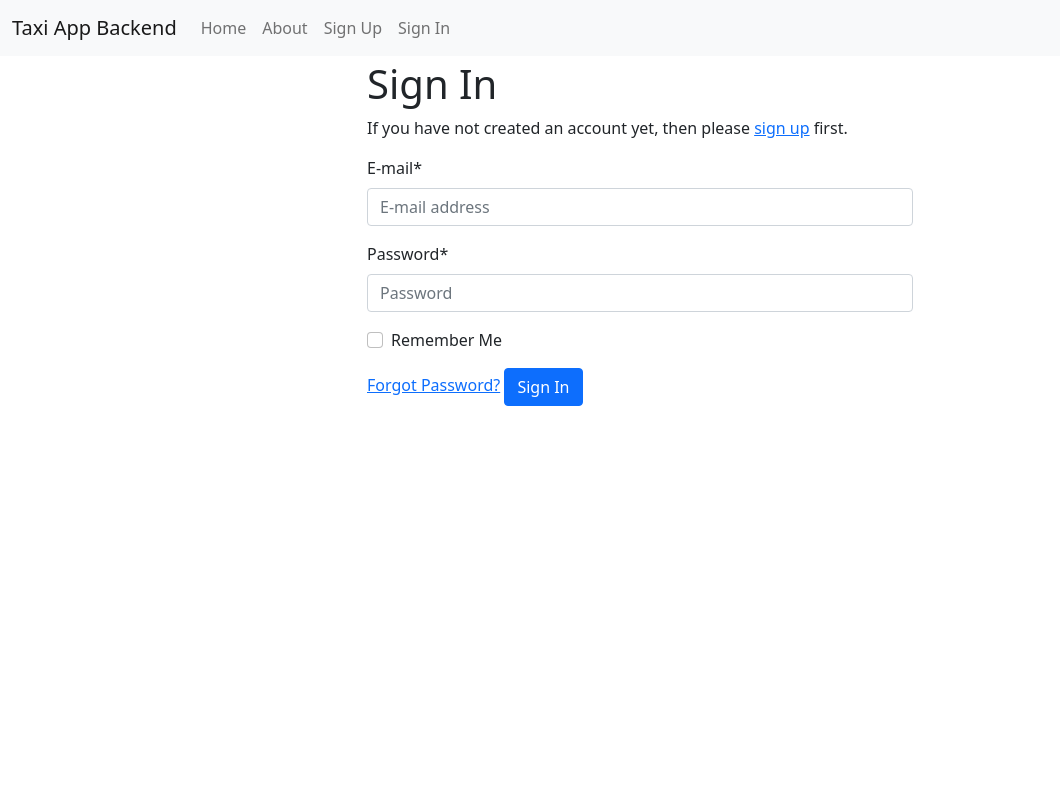
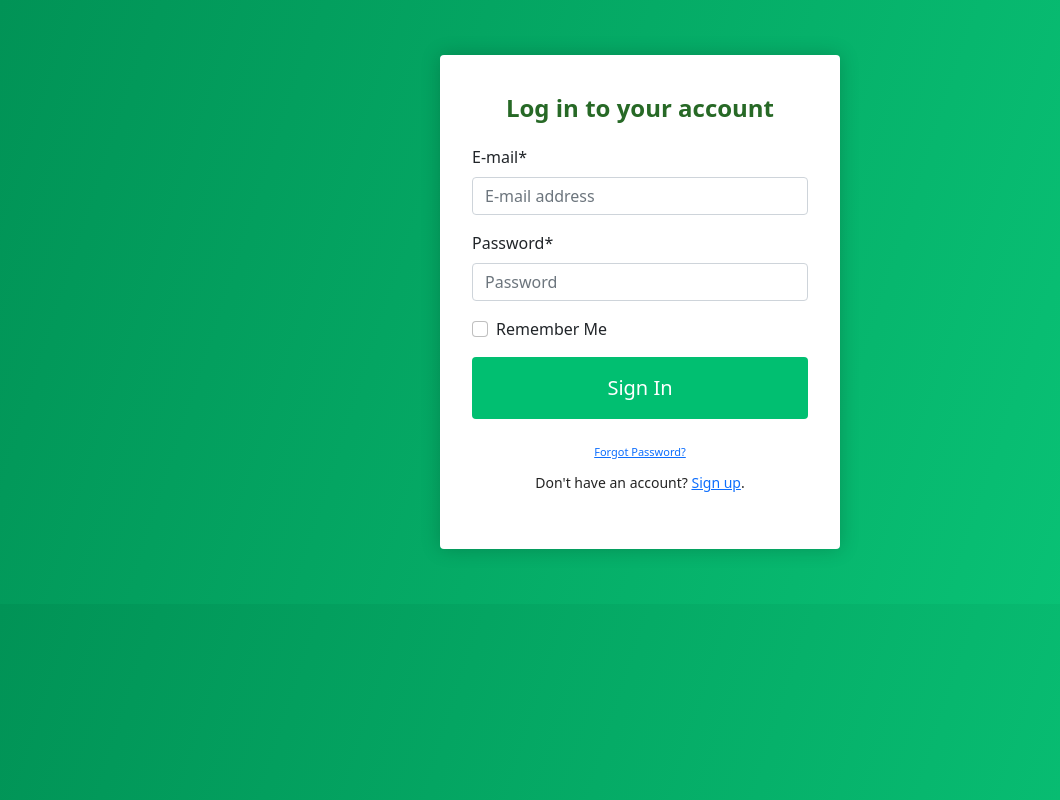
Before and after one commit to diogo-guimaraes-repo/backend_taxi_app, a Django app: page /accounts/login/ in a window 1280 px wide. Shown: the whole page, without its empty margins (0-1060 px from the left). Run offline with Django 3.2, Linux system fonts and the light colour scheme; parts of the project's set-up code (start-up, migrations or seed data) failed here and were passed over; some libraries are stand-ins or nearby versions.

Commit message:
change BE pages layout

```diff
--- a/backend_taxi_app/static/css/project.css
+++ b/backend_taxi_app/static/css/project.css
@@ -11,3 +11,71 @@
   background-color: #f2dede;
   border-color: #eed3d7;
 }
+
+body {
+  background: linear-gradient(
+    108deg,
+    rgba(1, 147, 86, 1) 0%,
+    rgba(10, 201, 122, 1) 100%
+  );
+}
+
+.form-wrapper {
+  -webkit-scrollbar: none;
+  -ms-overflow-style: none;  /* IE and Edge */
+  scrollbar-width: none;  /* Firefox */
+  align-self: center;
+  background: #fff;
+  max-width: 400px;
+  height: auto;
+  width: 100%;
+  z-index: 1;
+  overflow-y: scroll;
+  display: grid;
+  margin: 10% auto;
+  padding: 40px 32px;
+  border-radius: 4px;
+  box-shadow: 0px 0px 20px 0px rgba(0, 0, 0, 0.2);
+}
+
+h1 {
+  text-align: center;
+  margin-bottom: 24px;
+  font-size: 1.5rem;
+  line-height: 1.1;
+  font-weight: 600;
+  color: #276926;
+}
+
+ .btn-primary {
+  background: #01bf71;
+  padding: 16px 0;
+  border: none;
+  border-radius: 4px;
+  width: 100%;
+  color: #fff;
+  font-size: 20px;
+  cursor: pointer;
+}
+
+.details {
+  text-align: center;
+  margin-top: 25px;
+  margin-bottom: 10px;
+  color: #242424;
+  font-size: 11px;
+}
+
+.secondaryAction {
+  text-align: center;
+  margin-top: 25px;
+  margin-bottom: 10px;
+  font-size: 11px;
+}
+
+.helper {
+  text-align: center;
+  margin-top: 2px;
+  color: #242424;
+  font-size: 14px;
+}
--- a/backend_taxi_app/templates/account/base.html
+++ b/backend_taxi_app/templates/account/base.html
@@ -4,7 +4,9 @@
 {% block content %}
 <div class="row">
   <div class="col-md-6 offset-md-3">
-    {% block inner %}{% endblock %}
+    <div class="form-wrapper">
+      {% block inner %}{% endblock %}
+    </div>
   </div>
 </div>
 {% endblock %}
--- a/backend_taxi_app/templates/account/email_confirm.html
+++ b/backend_taxi_app/templates/account/email_confirm.html
@@ -13,11 +13,11 @@
 
 {% user_display confirmation.email_address.user as user_display %}
 
-<p>{% blocktranslate with confirmation.email_address.email as email %}Please confirm that <a href="mailto:{{ email }}">{{ email }}</a> is an e-mail address for user {{ user_display }}.{% endblocktranslate %}</p>
+<p>{% blocktranslate with confirmation.email_address.email as email %}Please confirm that <a href="mailto:{{ email }}">{{ email }}</a> is your email address.{% endblocktranslate %}</p>
 
 <form method="post" action="{% url 'account_confirm_email' confirmation.key %}">
-{% csrf_token %}
-    <button class="btn btn-primary" type="submit">{% translate 'Confirm' %}</button>
+  {% csrf_token %}
+  <button class="btn btn-primary" type="submit">{% translate 'Confirm' %}</button>
 </form>
 
 {% else %}
--- a/backend_taxi_app/templates/account/login.html
+++ b/backend_taxi_app/templates/account/login.html
@@ -8,18 +8,26 @@
 
 {% block inner %}
 
-<h1>{% translate "Sign In" %}</h1>
+<h1>{% translate "Log in to your account" %}</h1>
 
 {% get_providers as socialaccount_providers %}
+
+<form class="login" method="POST" action="{% url 'account_login' %}">
+  {% csrf_token %}
+  {{ form|crispy }}
+  {% if redirect_field_value %}
+  <input type="hidden" name="{{ redirect_field_name }}" value="{{ redirect_field_value }}" />
+  {% endif %}
+  <button class="primaryAction btn btn-primary" type="submit">{% translate "Sign In" %}</button>
+</form>
+
+<a class="button secondaryAction" href="{% url 'account_reset_password' %}">{% translate "Forgot Password?" %}</a>
 
 {% if socialaccount_providers %}
 <p>
   {% translate "Please sign in with one of your existing third party accounts:" %}
   {% if ACCOUNT_ALLOW_REGISTRATION %}
-      {% blocktranslate trimmed %}
-        Or, <a href="{{ signup_url }}">sign up</a>
-        for a {{ site_name }} account and sign in below:
-      {% endblocktranslate %}
+  {% blocktranslate trimmed %}Or, <a href="{{ signup_url }}">sign up</a>for a {{ site_name }} account and sign in below:{% endblocktranslate %}
   {% endif %}
 </p>
 
@@ -37,23 +45,11 @@
 
 {% else %}
 {% if ACCOUNT_ALLOW_REGISTRATION %}
-    <p>
-      {% blocktranslate trimmed %}
-        If you have not created an account yet, then please
-        <a href="{{ signup_url }}">sign up</a> first.
-      {% endblocktranslate %}
+<p class="helper">
+  Don't have an account?
+  <a href="{% url 'users:client-signup' %}">Sign up</a>.
 </p>
 {% endif %}
 {% endif %}
 
-<form class="login" method="POST" action="{% url 'account_login' %}">
-  {% csrf_token %}
-  {{ form|crispy }}
-  {% if redirect_field_value %}
-  <input type="hidden" name="{{ redirect_field_name }}" value="{{ redirect_field_value }}" />
-  {% endif %}
-  <a class="button secondaryAction" href="{% url 'account_reset_password' %}">{% translate "Forgot Password?" %}</a>
-  <button class="primaryAction btn btn-primary" type="submit">{% translate "Sign In" %}</button>
-</form>
-
 {% endblock %}
--- a/backend_taxi_app/templates/account/password_reset.html
+++ b/backend_taxi_app/templates/account/password_reset.html
@@ -13,7 +13,8 @@
 {% include "account/snippets/already_logged_in.html" %}
 {% endif %}
 
-    <p>{% translate "Forgotten your password? Enter your e-mail address below, and we'll send you an e-mail allowing you to reset it." %}</p>
+<p class="helper">{% blocktranslate %}Forgotten your password? Enter your e-mail address below, and we'll send you an e-mail allowing you to reset it.{%endblocktranslate %}
+</p>
 
 <form method="POST" action="{% url 'account_reset_password' %}" class="password_reset">
   {% csrf_token %}
@@ -21,5 +22,5 @@
   <input class="btn btn-primary" type="submit" value="{% translate 'Reset My Password' %}" />
 </form>
 
-    <p>{% blocktranslate %}Please contact us if you have any trouble resetting your password.{% endblocktranslate %}</p>
+<p class="helper">{% blocktranslate %}Please contact us if you have any trouble resetting your password.{%endblocktranslate %}</p>
 {% endblock %}
--- a/backend_taxi_app/templates/base.html
+++ b/backend_taxi_app/templates/base.html
@@ -41,7 +41,7 @@
 </head>
 
 <body>
-
+  <!--
   <div class="mb-1">
     <nav class="navbar navbar-expand-md navbar-light bg-light">
       <div class="container-fluid">
@@ -87,7 +87,7 @@
     </nav>
 
   </div>
-
+-->
   <div class="container">
 
     {% if messages %}
```
Also changed, not shown: backend_taxi_app/templates/account/signup.html (+7 -7 lines), backend_taxi_app/users/forms.py (+18 -2 lines). Lines whose indentation alone changed are shown as unchanged.
